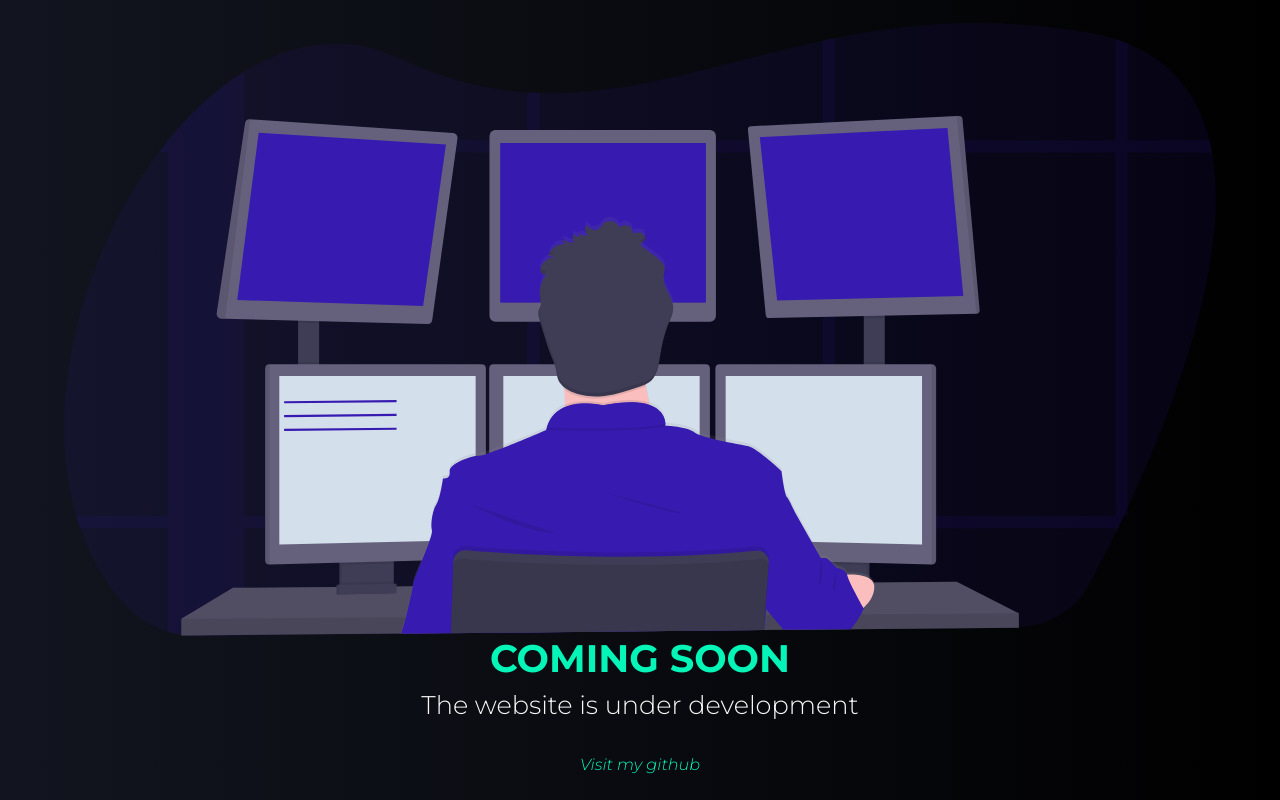
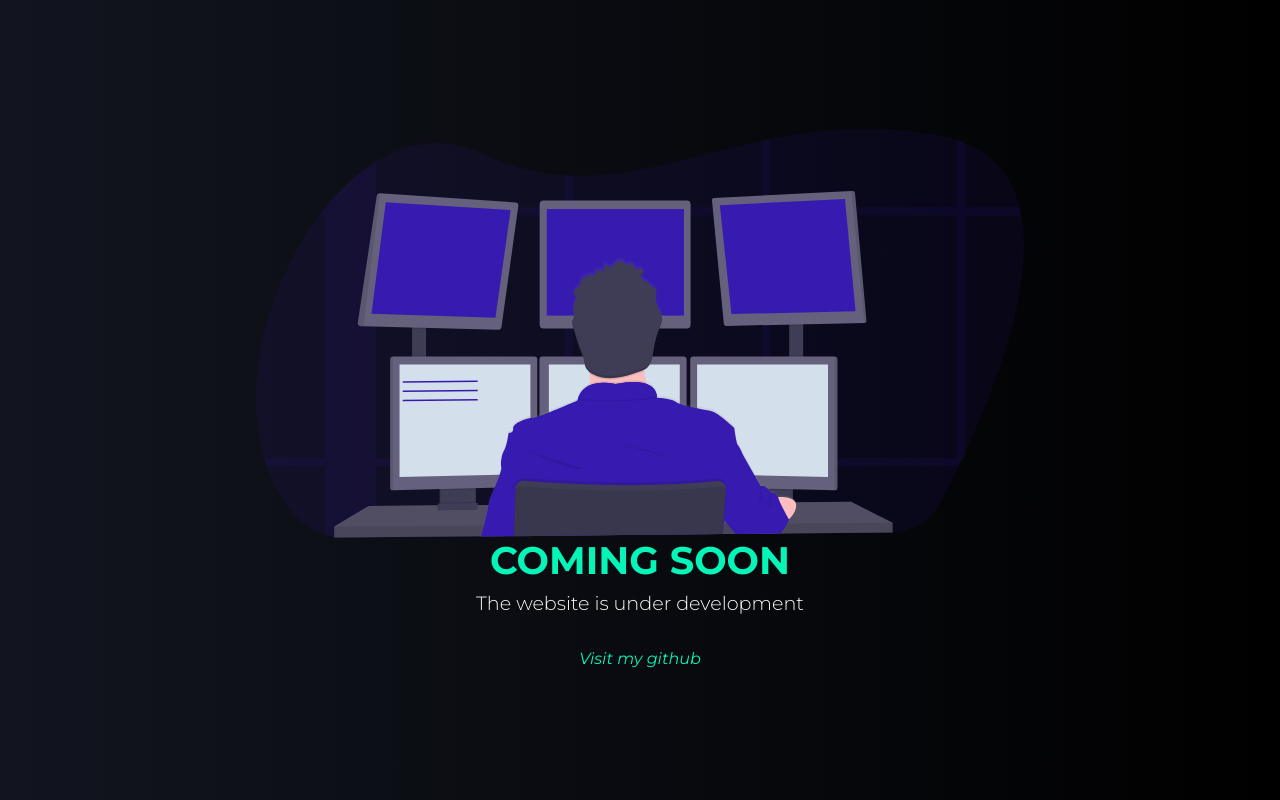
Before and after one commit to darubiomunoz/darubiomunoz.github.io, a React (Create React App) app: page /aboutme in a window 1280 px wide. Built offline with nearby package versions, Linux system fonts and the light colour scheme.

Commit message:
Responsive design

```diff
--- a/src/components/styles/DevelopmentIcon.css
+++ b/src/components/styles/DevelopmentIcon.css
@@ -6,3 +6,15 @@
 .img {
     width: 100%;
 }
+
+@media (min-width: 600px) {
+    .img__container--development {
+        width: 80%;
+    }
+}
+
+@media (min-width: 1024px) {
+    .img__container--development {
+        width: 60%;
+    }
+}
--- a/src/components/styles/DevelopmentInfo.css
+++ b/src/components/styles/DevelopmentInfo.css
@@ -12,12 +12,22 @@
 
 .development__subtitle {
     margin-bottom: var(--margin-regular);
-    font-size: var(--font-size-normal);
+    font-size: var(--font-size-regular);
     font-weight: var(--font-weight-light);
 }
 
 .development__calltoaction {
     margin-bottom: 0;
     font-size: var(--font-size-small);
-    font-weight: var(--font-weight-light);
+    font-weight: var(--font-weight-regular);
 }
+
+.development__calltoaction:hover {
+    color: var(--color-option3);
+}
+
+@media (min-width: 600px) {
+    .development__body {
+        width: 80%;
+    }
+}
--- a/src/pages/styles/UnderDevelopment.css
+++ b/src/pages/styles/UnderDevelopment.css
@@ -3,6 +3,7 @@
     max-width: 100vw;
     height: 100%;
     min-height: 100vh;
+    padding: var(--margin-larger) 0;
     display: flex;
     flex-direction: column;
     justify-content: center;
```
